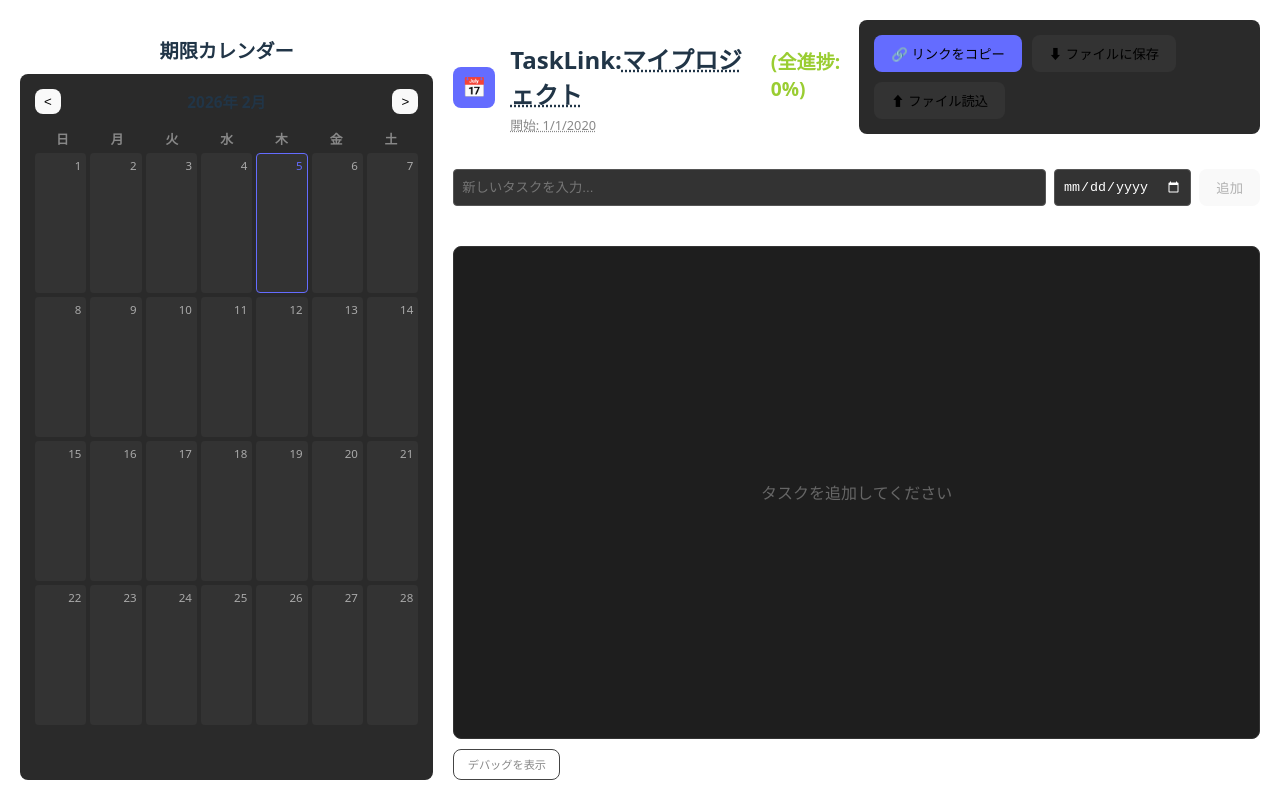
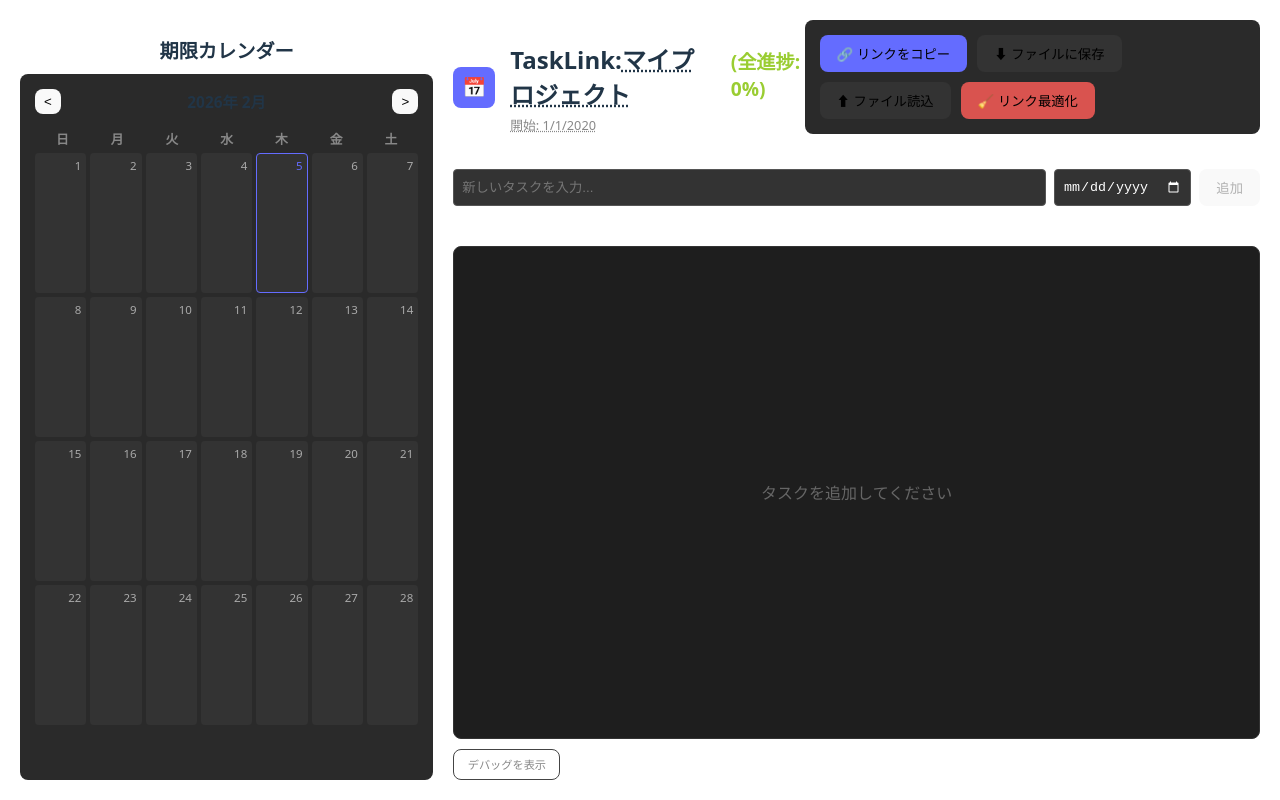
Before and after one commit to shingo29831/task-link-app, a React (Vite) app: page / in a window 1280 px wide. Built offline with nearby package versions, Linux system fonts and the light colour scheme.

Commit message:
削除情報のキャッシュクリアボタンを配置

```diff
--- a/src/App.tsx
+++ b/src/App.tsx
@@ -94,16 +94,28 @@ function App() {
       return;
     }
 
-    const newId = (data.tasks.length + 1).toString(36);
+    // 有効なタスクが1つもない場合は初期化（リセット）を行う
+    const shouldReset = activeTasks.length === 0;
+
+    // リセット時は ID を "1" に、そうでなければ従来のロジック
+    const newId = shouldReset ? "1" : (data.tasks.length + 1).toString(36);
+
     const newTask: Task = {
       id: newId,
       name: normalizedName,
       status: 0,
       deadlineOffset: offset || undefined,
       lastUpdated: Date.now(),
-      parentId: targetParentId
+      // リセット時は親タスクも存在し得ないため undefined を強制
+      parentId: shouldReset ? undefined : targetParentId
     };
-    save([...data.tasks, newTask]);
+
+    // リセット時はこれまでの data.tasks を捨てて newTask のみの配列で上書きする
+    if (shouldReset) {
+      save([newTask]);
+    } else {
+      save([...data.tasks, newTask]);
+    }
     setParent(null);
   };
 
@@ -218,6 +230,51 @@ function App() {
     addTask(inputTaskName, offset, targetParentId);
     setInputTaskName('');
     setInputDateStr('');
+  };
+
+  const handleOptimize = () => {
+    if (!data) return;
+
+    // アラートで確認
+    if (!confirm('削除情報のキャッシュをクリアします。\nIDがずれる代わりにデータが最適化されます。')) {
+      return;
+    }
+
+    // 1. 削除されていないタスクのみ抽出
+    const validTasks = data.tasks.filter(t => !t.isDeleted);
+
+    if (validTasks.length === 0) {
+      // 全て削除済みの場合は空でリセット
+      setData({ ...data, tasks: [], lastSynced: Date.now() });
+      return;
+    }
+
+    // 2. 旧ID -> 新ID のマッピングを作成
+    const idMap = new Map<string, string>();
+    validTasks.forEach((t, index) => {
+      // IDを 1 から連番(36進数)で振り直す
+      idMap.set(t.id, (index + 1).toString(36));
+    });
+
+    // 3. タスクのIDとParentIDを新しいものに更新
+    const optimizedTasks = validTasks.map(t => {
+      const newId = idMap.get(t.id)!;
+      // 親IDが存在し、かつ親も削除されていなければ新しいIDに置き換える
+      const newParentId = (t.parentId && idMap.has(t.parentId))
+        ? idMap.get(t.parentId)
+        : undefined; // 親が削除されていた場合はルートになる
+
+      return {
+        ...t,
+        id: newId,
+        parentId: newParentId,
+        lastUpdated: Date.now()
+      };
+    });
+
+    // 4. 保存
+    setData({ ...data, tasks: optimizedTasks, lastSynced: Date.now() });
+    alert('最適化が完了しました。');
   };
 
   const onTaskItemAddClick = (node: TaskNode) => {
@@ -410,6 +467,7 @@ function App() {
                     };
                     r.readAsText(f);
                 }}
+                onOptimize={handleOptimize}
             />
         </header>
 
--- a/src/components/ProjectControls.tsx
+++ b/src/components/ProjectControls.tsx
@@ -4,9 +4,10 @@ interface Props {
   onCopyLink: () => void;
   onExport: () => void;
   onImport: (file: File) => void;
+  onOptimize: () => void; // 追加: 最適化ボタン用コールバック
 }
 
-export const ProjectControls: React.FC<Props> = ({ onCopyLink, onExport, onImport}) => {
+export const ProjectControls: React.FC<Props> = ({ onCopyLink, onExport, onImport, onOptimize }) => {
   const fileInputRef = useRef<HTMLInputElement>(null);
 
   const handleFileChange = (e: React.ChangeEvent<HTMLInputElement>) => {
@@ -37,6 +38,11 @@ export const ProjectControls: React.FC<Props> = ({ onCopyLink, onExport, onImpor
       <button onClick={() => fileInputRef.current?.click()} style={{ backgroundColor: '#333' }}>
         ⬆ ファイル読込
       </button>
+
+      <button onClick={onOptimize} style={{ backgroundColor: '#d9534f' }} title="削除済みデータを完全消去してIDを整理します">
+        🧹 リンク最適化
+      </button>
+
       <input
         type="file"
         accept=".json"
```
